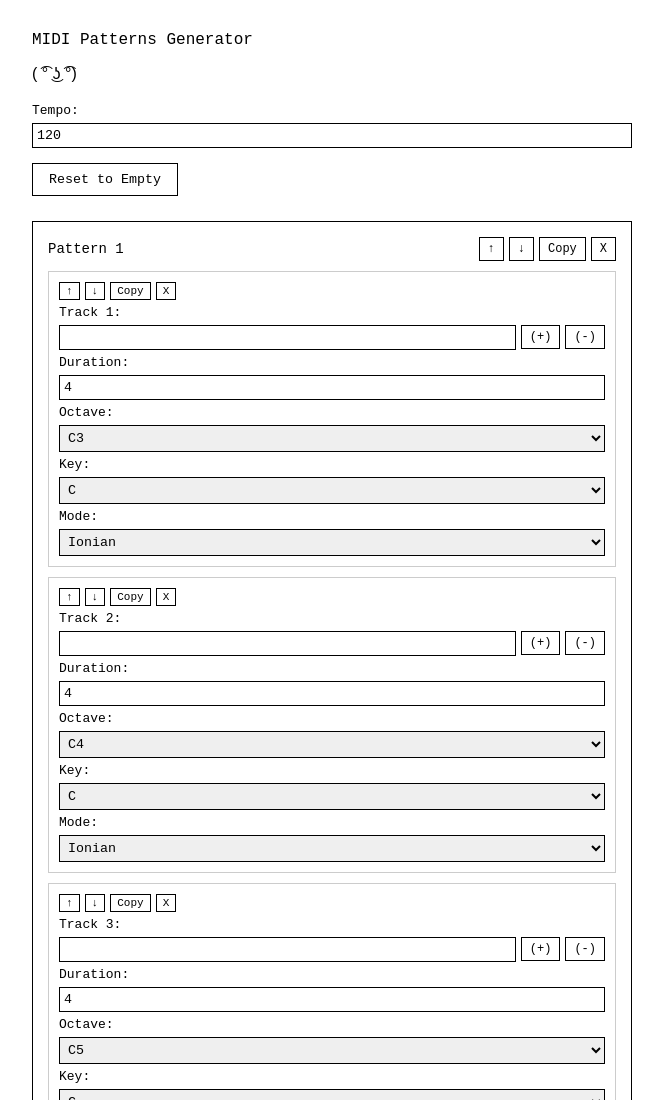
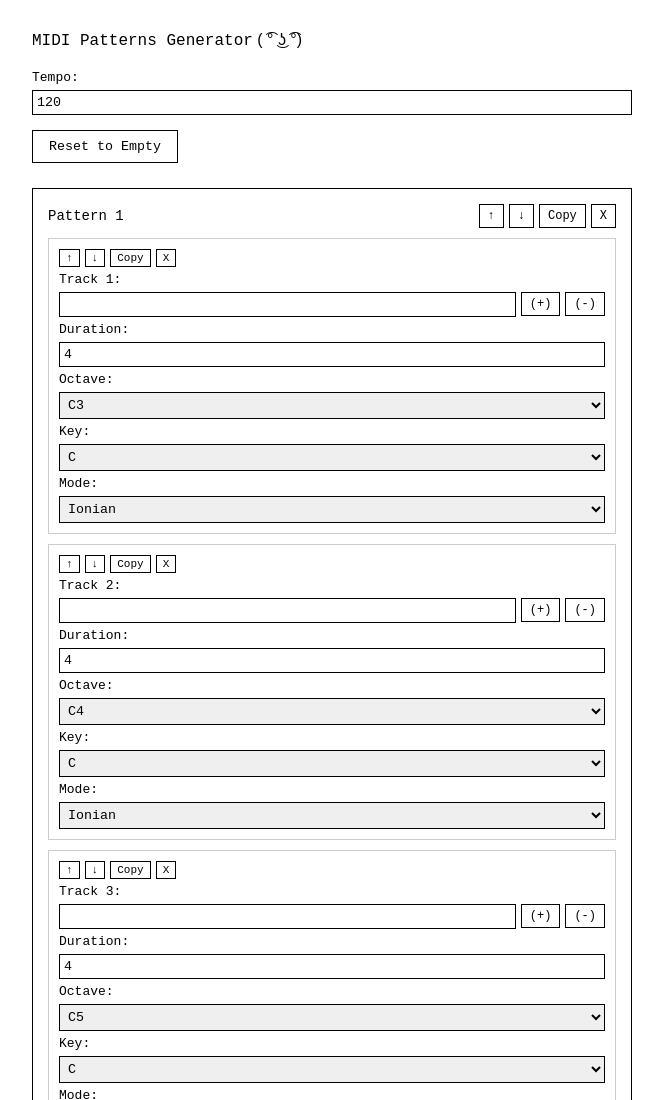
Before and after one commit to stonedninjagoat/patterns, a plain HTML site: page index.html in a window 1280 px wide. Shown: the top 1100 px of the page, without its empty margins (308-971 px from the left). Drawn offline with Linux system fonts and the light colour scheme.

Commit message:
Update index.html

```diff
--- a/index.html
+++ b/index.html
@@ -3,7 +3,7 @@
 <head>
     <meta charset="UTF-8">
     <meta name="viewport" content="width=device-width, initial-scale=1.0">
-    <title>MIDI Patterns Generator<p style="font-family: Arial, sans-serif;"> ( ͡° ͜ʖ ͡°)<span></title>
+    <title>MIDI Patterns Generator<span style="font-family: Arial, sans-serif;"> ( ͡° ͜ʖ ͡°)</span></title>
 
     <script src="https://cdn.jsdelivr.net/combine/npm/tone@14.7.58,npm/@magenta/music@1.23.1/es6/core.js,npm/focus-visible@5,npm/html-midi-player@1.5.0"></script>
     <style>
@@ -147,7 +147,7 @@
     </style>
 </head>
 <body>
-    <h1>MIDI Patterns Generator<p style="font-family: Arial, sans-serif;"> ( ͡° ͜ʖ ͡°)<span></h1>
+    <h1>MIDI Patterns Generator<span style="font-family: Arial, sans-serif;"> ( ͡° ͜ʖ ͡°)</span></h1>
 
     <div class="input-group">
         <label>Tempo:</label>
```
